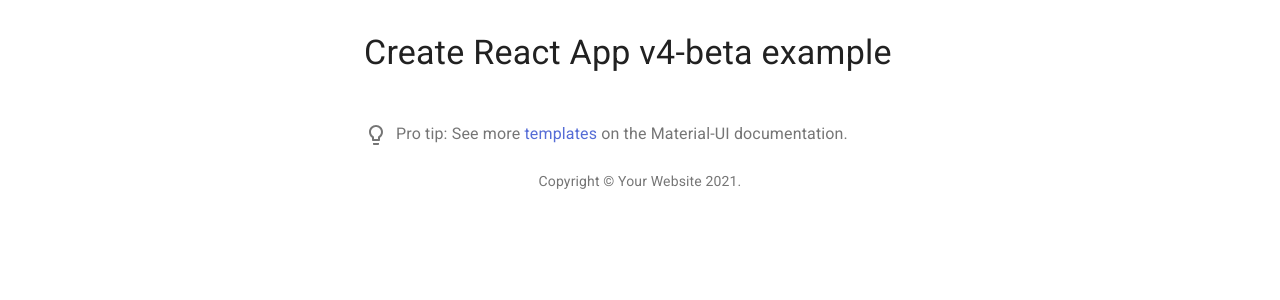
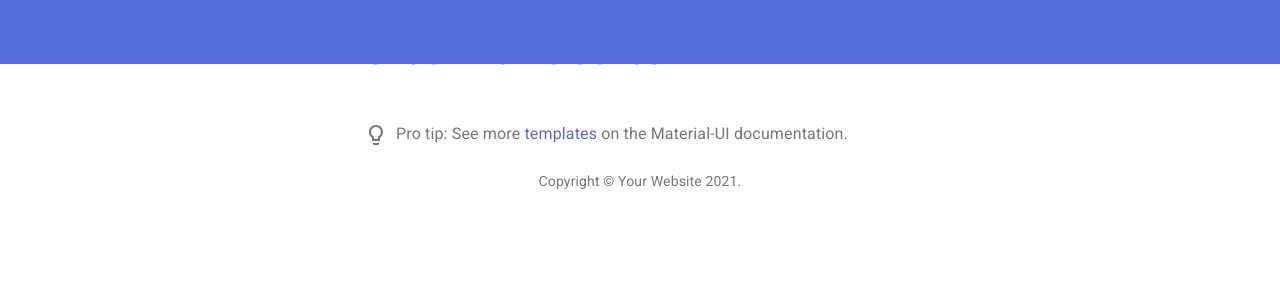
Before and after one commit to felipeeu/TruckPagChallenge, a React (Create React App) app: page / in a window 1280 px wide. Shown: the top 300 px of the page. Built offline with nearby package versions, Linux system fonts and the light colour scheme.

Commit message:
insert header

```diff
--- a/src/App.js
+++ b/src/App.js
@@ -4,6 +4,7 @@
 import Box from '@material-ui/core/Box';
 import Link from '@material-ui/core/Link';
 import ProTip from './ProTip';
+import Header from './components/common/Header';
 
 function Copyright() {
 	return (
@@ -21,9 +22,10 @@
 export default function App() {
 	return (
 		<Container maxWidth="sm">
+			<Header />
 			<Box my={4}>
 				<Typography variant="h4" component="h1" gutterBottom>
-          Create React App v4-beta example
+					Chuck Norris Jokes
 				</Typography>
 				<ProTip />
 				<Copyright />
--- /dev/null
+++ b/src/components/common/Header.js
@@ -0,0 +1,27 @@
+import React from 'react';
+import clsx from 'clsx';
+import PropTypes from 'prop-types';
+import { AppBar, Toolbar, makeStyles } from '@material-ui/core';
+
+const useStyles = makeStyles({
+	root: {},
+	toolbar: {
+		height: 64
+	}
+});
+
+const Header = ({ className, ...rest }) => {
+	const classes = useStyles();
+
+	return (
+		<AppBar className={clsx(classes.root, className)} elevation={0} {...rest}>
+			<Toolbar className={classes.toolbar} />
+		</AppBar>
+	);
+};
+
+Header.propTypes = {
+	className: PropTypes.string
+};
+
+export default Header;
```
Lines whose indentation alone changed are shown as unchanged.
